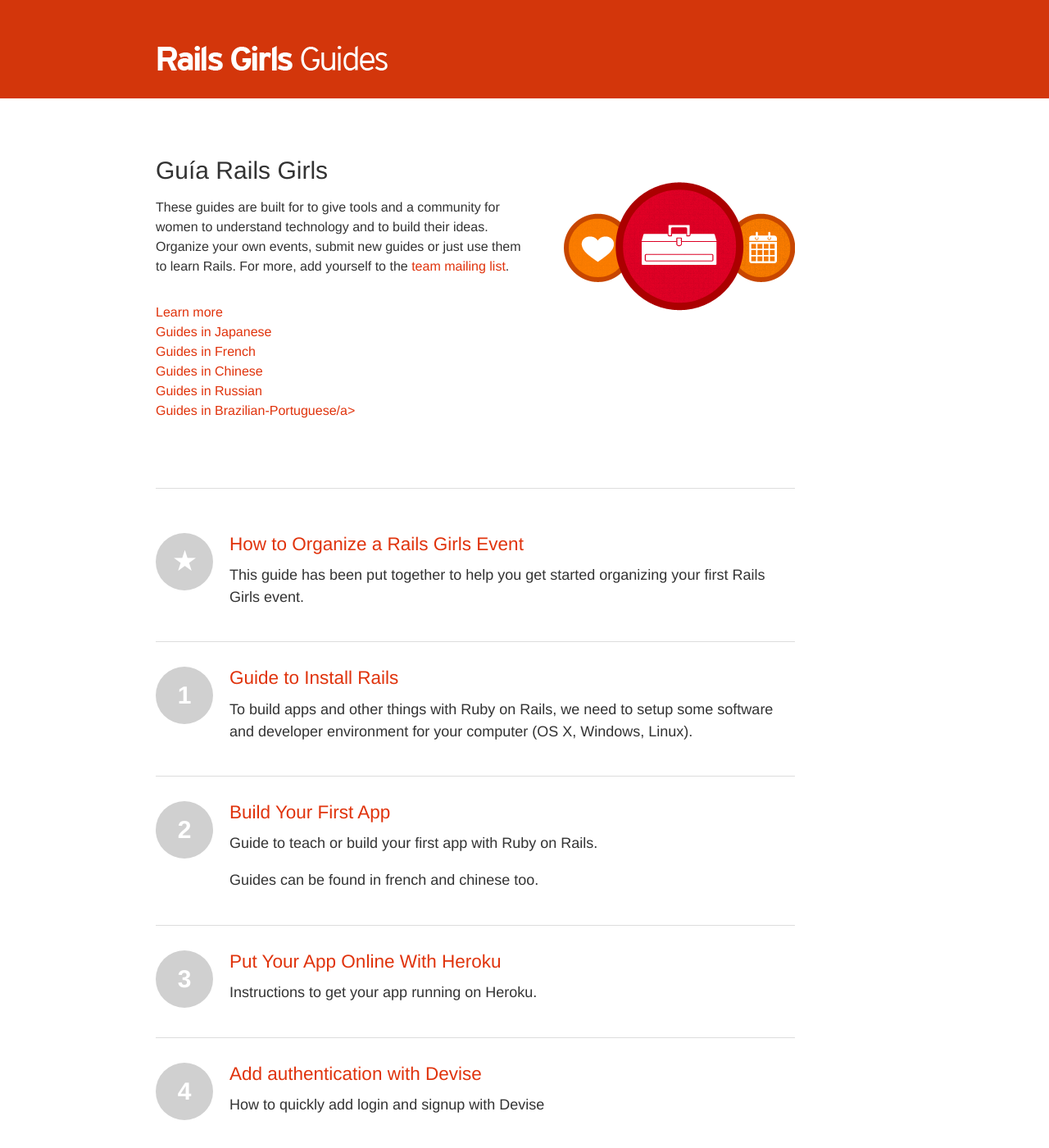
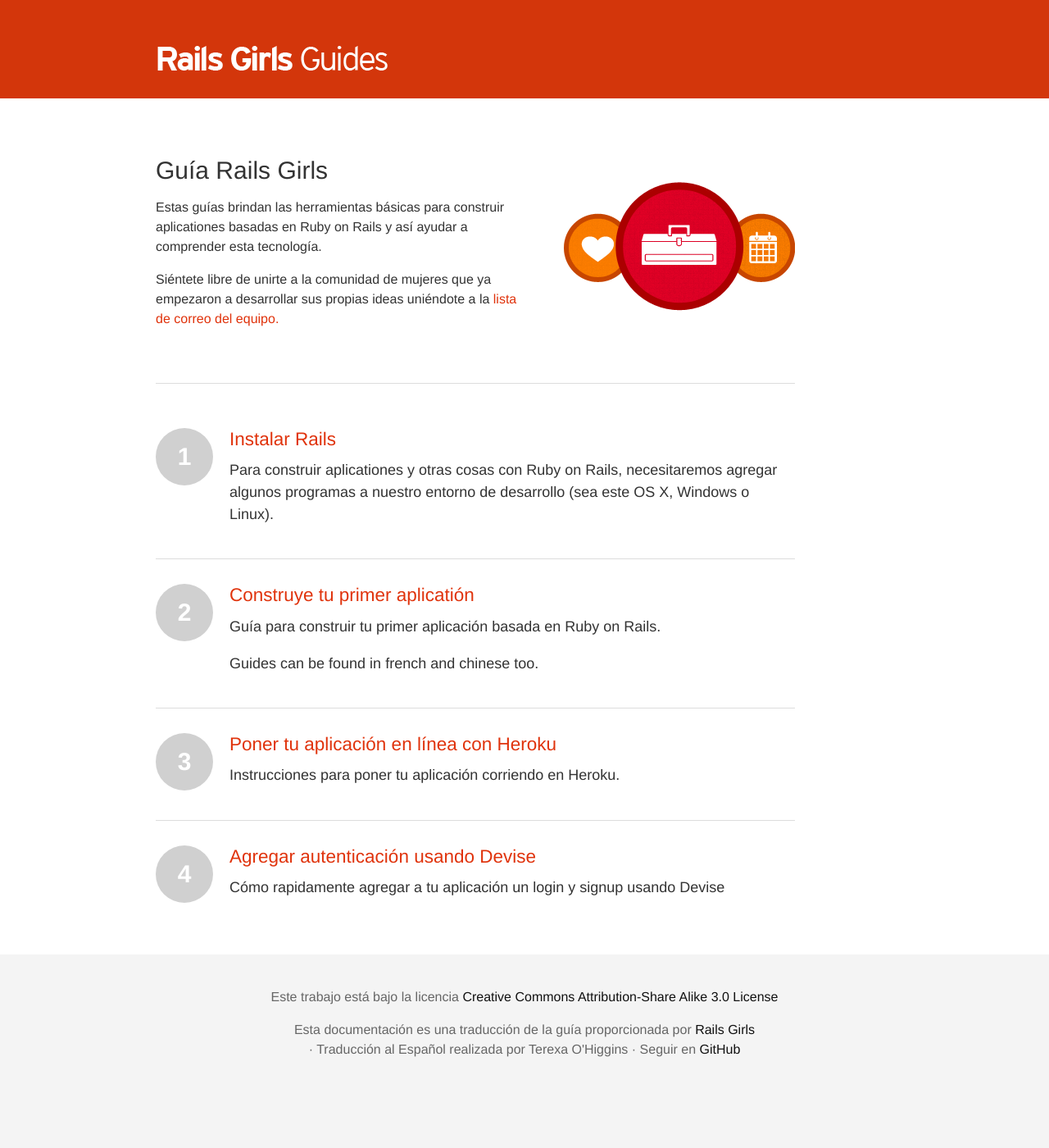
Before and after one commit to terexa/railsgirls_ES, a Jekyll site: the page built from index.html, in a window 1280 px wide and 1400 px high. Shown: the whole window at 82% size. Built offline with Jekyll 4.4.1, drawn with Linux system fonts in a browser that asks for light colours; Markdown is read by kramdown in place of the engine named in the settings; some of the changed text lies outside the part shown.

Commit message:
index translation

```diff
--- a/_layouts/default.html
+++ b/_layouts/default.html
@@ -15,9 +15,7 @@
 	<body>
 		<header>
 			<div class="container">
-        <a class="span3" href="/" id="logo">
-          <img alt="Rails Girls Guides" src="/images/railsgirls-guides.png" />
-        </a>
+				<a class="span3" href="/" id="logo"> <img alt="Rails Girls Guides" src="/images/railsgirls-guides.png" /> </a>
 				<nav></nav>
 			</div>
 		</header>
@@ -28,27 +26,26 @@
 		</article>
 		<footer>
 			<p>
-        This work is licensed under a
-        <a href="http://creativecommons.org/licenses/by-sa/3.0/">Creative Commons Attribution-Share Alike 3.0 License</a>
+				Este trabajo está bajo la licencia <a href="http://creativecommons.org/licenses/by-sa/3.0/">Creative Commons Attribution-Share Alike 3.0 License</a>
 			</p>
 			<p>
-        <a href="http://railsgirls.com">Rails Girls</a>
-        &middot; Crafted with excitement from Helsinki, Finland &middot; Follow us on
-        <a href="http://twitter.com/railsgirls">Twitter</a>
-        and
-        <a href="https://www.facebook.com/railsgirls">Facebook</a>
+				Esta documentación es una traducción de la guía proporcionada por
+				<a href="http://railsgirls.com">Rails Girls</a><br />
+				&middot; Traducción al Español realizada por Terexa O'Higgins &middot;
+				Seguir en <a href="https://github.com/terexa/railsgirls_ES">GitHub</a>
 			</p>
 		</footer>
 		<script type="text/javascript">
 			//<![CDATA[
 			var _gaq = _gaq || [];
 			_gaq.push(["_setAccount", "UA-19631067-3"]);
-        _gaq.push(["_trackPageview"]);
-
-        (function() {
-          var ga = document.createElement("script"); ga.type = "text/javascript"; ga.async = true;
+			_gaq.push(["_trackPageview"]); (function() {
+				var ga = document.createElement("script");
+				ga.type = "text/javascript";
+				ga.async = true;
 				ga.src = ("https:" == document.location.protocol ? "https://ssl" : "http://www") + ".google-analytics.com/ga.js";
-          var s = document.getElementsByTagName("script")[0]; s.parentNode.insertBefore(ga, s);
+				var s = document.getElementsByTagName("script")[0];
+				s.parentNode.insertBefore(ga, s);
 			})();
 			//]]>
 		</script>
--- a/index.html
+++ b/index.html
@@ -4,66 +4,42 @@
 ---
 <div class="hero">
 	<h2>Guía Rails Girls</h2>
-    <p>These guides are built for to give tools and a community for women to understand technology and to build their ideas. Organize your own events, submit new guides or just use them to learn Rails. For more, add yourself to the <a href="http://groups.google.com/group/rails-girls-team">team mailing list</a>.</p>
-    <p class="hero-links">
-    <a href="http://railsgirls.com">Learn more</a><br/>
-    <a href="http://railsgirls-jp.github.com/">Guides in Japanese</a><br/>
-    <a href="http://humancoders.github.com/railspremierspas/">Guides in French</a><br/>
-    <a href="http://github.com/rgcn/rgcn.github.com">Guides in Chinese</a><br/>
-    <a href="http://rgua.github.com">Guides in Russian</a><br/>
-<a href="http://www.maujor.com/railsgirlsguide/">Guides in Brazilian-Portuguese/a><br/>
-
-
+	<p>
+		Estas guías brindan las herramientas básicas para construir aplicationes basadas en Ruby on Rails y así ayudar a comprender esta tecnología.
+	</p>
+	<p>
+		Siéntete libre de unirte a la comunidad de mujeres que ya empezaron a desarrollar sus propias ideas uniéndote a la
+		<a href="http://groups.google.com/group/rails-girls-team">lista de correo del equipo.</a>
 	</p>
 </div>
-
 <hr />
-
 <ul class="home">
-
 	<li>
-        <a href="guide">
-          <i> ★</i>
-          <h3>How to Organize a Rails Girls Event</h3>
-          <p>This guide has been put together to help you get started organizing your first Rails Girls event.</p>
-        </a>
-    </li>
-
-    <li>
-        <a href="install">
-          <i>1</i>
-          <h3>Guide to Install Rails</h3>
-          <p>To build apps and other things with Ruby on Rails, we need to setup some software and developer environment for your computer (OS X, Windows, Linux).</p>
-        </a>
-    </li>
-
-    <li>
-        <a href="app">
-          <i>2</i>
-          <h3>Build Your First App</h3>
-          <p>Guide to teach or build your first app with Ruby on Rails.</p>
-          <p>Guides can be found in <a href="https://github.com/HumanCoders/railspremierspas">french</a> and <a href="http://rgcn.github.com">chinese</a> too.</p>
+		<a href="install"> <i>1</i> <h3>Instalar Rails</h3>
+		<p>
+			Para construir aplicationes y otras cosas con Ruby on Rails, necesitaremos agregar algunos programas a nuestro entorno de desarrollo (sea este OS X, Windows o Linux).
+		</p>
 		</a>
 	</li>
 	<li>
-        <a href="heroku">
-          <i>3</i>
-          <h3>Put Your App Online With Heroku</h3>
-          <p>Instructions to get your app running on Heroku.</p>
-        </a>
+		<a href="app"> <i>2</i> <h3>Construye tu primer aplicatión</h3>
+		<p>
+			Guía para construir tu primer aplicación basada en Ruby on Rails.
+		</p>
+		<p>
+			Guides can be found in <a href="https://github.com/HumanCoders/railspremierspas">french</a> and <a href="http://rgcn.github.com">chinese</a> too.
+		</p> </a>
 	</li>
 	<li>
-      <a href="devise">
-        <i>4</i>
-        <h3>Add authentication with Devise</h3>
-        <p>How to quickly add login and signup with Devise</p>
-      </a>
+		<a href="heroku"> <i>3</i> <h3>Poner tu aplicación en línea con Heroku</h3>
+		<p>
+			Instrucciones para poner tu aplicación corriendo en Heroku.
+		</p> </a>
 	</li>
 	<li>
-        <a href="contributing">
-          <i>?</i>
-          <h3>Submit Your Own Guide</h3>
-          <p>We are accepting guides to extend the application to our <a href="http://github.com/railsgirls/railsgirls.github.com">Github repository &rarr;</a></p>
-        </a>
+		<a href="devise"> <i>4</i> <h3>Agregar autenticación usando Devise</h3>
+		<p>
+			Cómo rapidamente agregar a tu aplicación un login y signup usando Devise
+		</p> </a>
 	</li>
 </ul>
```
Lines whose indentation alone changed are shown as unchanged.
